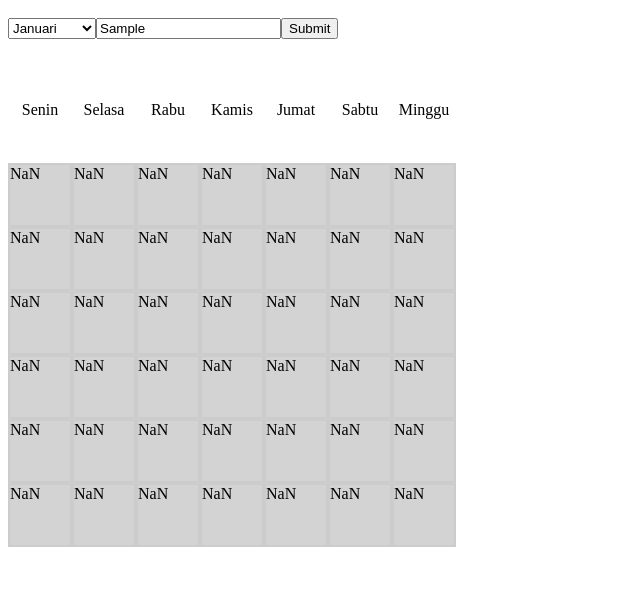
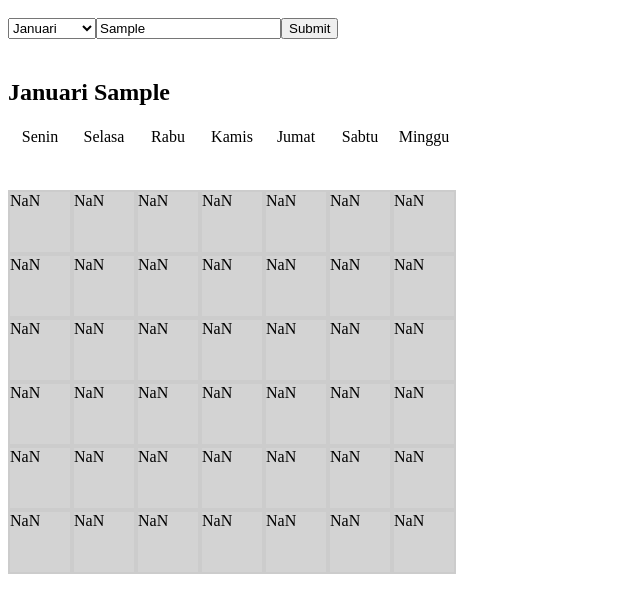
Before and after one commit to nuryawanandri/simple-calendar, a plain HTML site: page index.html in a window 1280 px wide. Both pictures are taken after typing "Sample" into the empty fields and a click on the button "Submit". Shown: the whole page, without its empty margins (0-640 px from the left). Drawn offline with Linux system fonts and the light colour scheme.

Commit message:
adding title

```diff
--- a/script.js
+++ b/script.js
@@ -26,6 +26,7 @@ month.map((month) => {
 })
 
 var dateNow = new Date()
+titleElem.textContent = `${month[dateNow.getMonth()].text} ${dateNow.getFullYear()}`
 renderCalendar(new Date(dateNow.getFullYear(), dateNow.getMonth()))
 
 function renderCalendar (date) {
@@ -94,5 +95,7 @@ function onSelectMonth() {
   var yearValue = yearElem.value
 
   dateSelect = new Date(yearValue, monthValue)
+
+  titleElem.textContent = `${month[monthValue].text} ${yearValue  }`
   renderCalendar(dateSelect)
 }
```
Also changed, not shown: index.html (line endings or trailing spaces).
